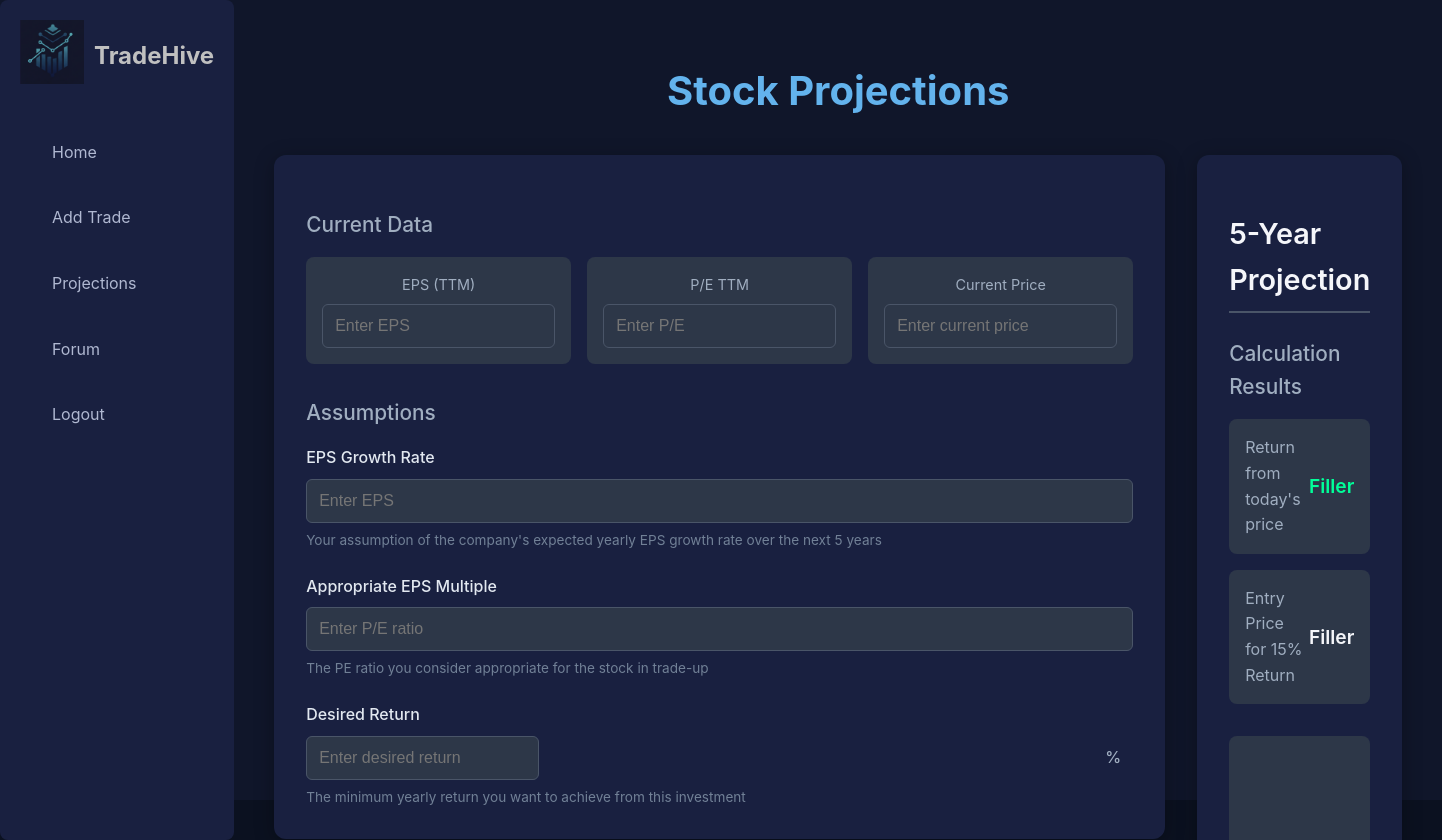
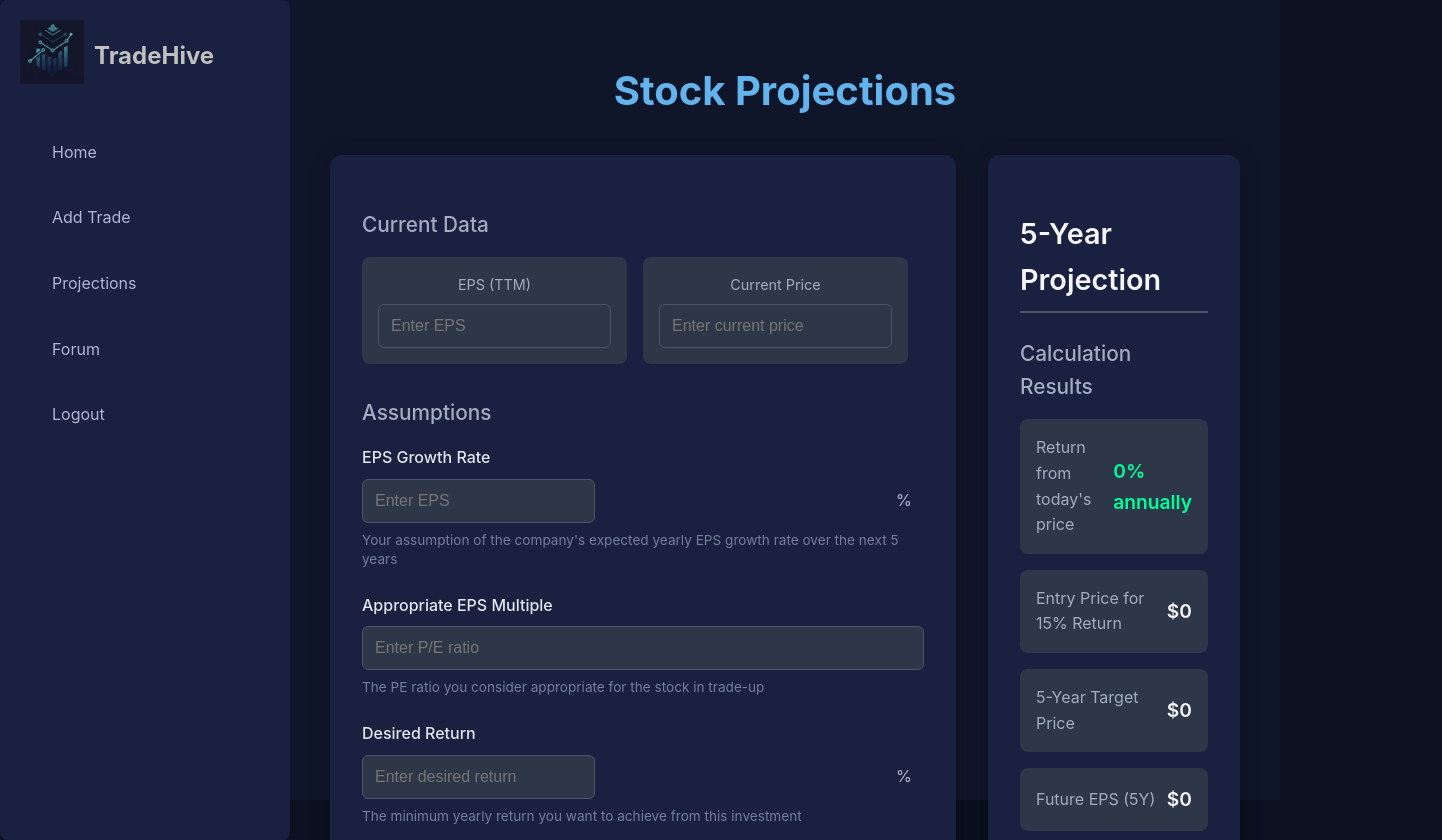
Before and after one commit to hongwee11/tradehive, a React (Create React App) app in the folder dashboard-react/: page /projection in a window 1280 px wide. Shown: the top 840 px of the page, 1442 px wide, since content can reach past the window. Built offline with nearby package versions, Linux system fonts and the light colour scheme.

Commit message:
calc logic

```diff
--- a/dashboard-react/src/projection/projection.jsx
+++ b/dashboard-react/src/projection/projection.jsx
@@ -5,12 +5,47 @@ import './projection.css';
 function ProjectionsPage() {
   // Current earnings data (static for now)
   const [epsTTM, setEpsTTM] = useState('');
-  const [peTTM, setPeTTM] = useState('');
   const [epsGrowthRate, setEpsGrowthRate] = useState('');
   const [epsMultiple, setEpsMultiple] = useState('');
   const [desiredReturn, setDesiredReturn] = useState('');
   const [currPrice, setCurrPrice] = useState('');
 
+  const calculateProjections = () => {
+    const eps = parseFloat(epsTTM) || 0;
+    const growthRate = parseFloat(epsGrowthRate) || 0;
+    const multiple = parseFloat(epsMultiple) || 0;
+    const currentPrice = parseFloat(currPrice) || 0;
+    const desiredRet = parseFloat(desiredReturn) || 15;
+
+    if (!eps || !growthRate || !multiple || !currentPrice) {
+      return {
+        futureEPS: 0,
+        targetPrice: 0,
+        annualReturn: 0,
+        entryPrice: 0
+      };
+    }
+
+    const futureEPS = eps * Math.pow(1 + growthRate / 100, 5);
+
+    // 2. Calculate target price
+    const targetPrice = futureEPS * multiple;
+
+    // 3. Calculate annual return from current price
+    const annualReturn = (Math.pow(targetPrice / currentPrice, 1/5) - 1) * 100;
+
+    // 4. Calculate entry price for desired return
+    const entryPrice = targetPrice / Math.pow(1 + desiredRet / 100, 5);
+
+    return {
+      futureEPS: futureEPS.toFixed(2),
+      targetPrice: targetPrice.toFixed(2),
+      annualReturn: annualReturn.toFixed(1),
+      entryPrice: entryPrice.toFixed(2)
+    };
+  };
+
+  const projections = calculateProjections();
 
 
 
@@ -42,17 +77,6 @@ function ProjectionsPage() {
                   </div>
 
                   <div className="earnings-item">
-                    <span className="earnings-label">P/E TTM</span>
-                    <input
-                      type="number"
-                      value={peTTM}
-                      onChange={(e) => setPeTTM(e.target.value)}
-                      className="projection-input"
-                      placeholder="Enter P/E"
-                    />
-                  </div>
-
-                  <div className="earnings-item">
                     <span className="earnings-label">Current Price</span>
                     <input
                       type="dollar"
@@ -69,6 +93,7 @@ function ProjectionsPage() {
               <div className="inputs-section">
                 <div className="input-group">
                   <label className="input-label">EPS Growth Rate</label>
+                  <div className="input-with-icon">
                     <input
                         type="number"
                         value={epsGrowthRate}
@@ -76,6 +101,8 @@ function ProjectionsPage() {
                         className="projection-input"
                         placeholder="Enter EPS"
                     />
+                    <span className="input-icon">%</span>
+                  </div>
                   <small className="input-help">Your assumption of the company's expected yearly EPS growth rate over the next 5 years</small>
                 </div>
 
@@ -121,12 +148,25 @@ function ProjectionsPage() {
                 <div className="results-grid">
                   <div className="result-item">
                     <span className="result-label">Return from today's price</span>
-                    <span className="result-value highlight">Filler</span>
+                    <span className="result-value highlight">{projections.annualReturn}% annually</span>
                   </div>
 
                   <div className="result-item">
-                    <span className="result-label">Entry Price for 15% Return</span>
-                    <span className="result-value">Filler</span>
+                    <span className="result-label">Entry Price for {desiredReturn || 15 }% Return</span>
+                    <span className="result-value">${projections.entryPrice}</span>
+                  </div>
+
+                  <div className="result-item">
+                    <span className="result-label">5-Year Target Price</span>
+                    <span className="result-value">
+                        ${projections.targetPrice}
+                    </span>
+                  </div>
+                  <div className="result-item">
+                    <span className="result-label">Future EPS (5Y)</span>
+                    <span className="result-value">
+                        ${projections.futureEPS}
+                    </span>
                   </div>
                 </div>
               </div>
```
Lines whose indentation alone changed are shown as unchanged.
